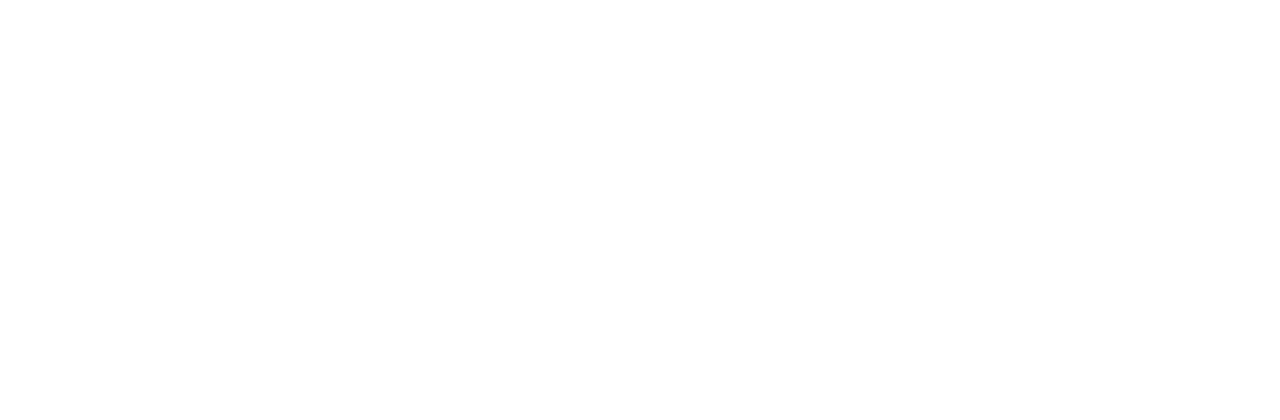
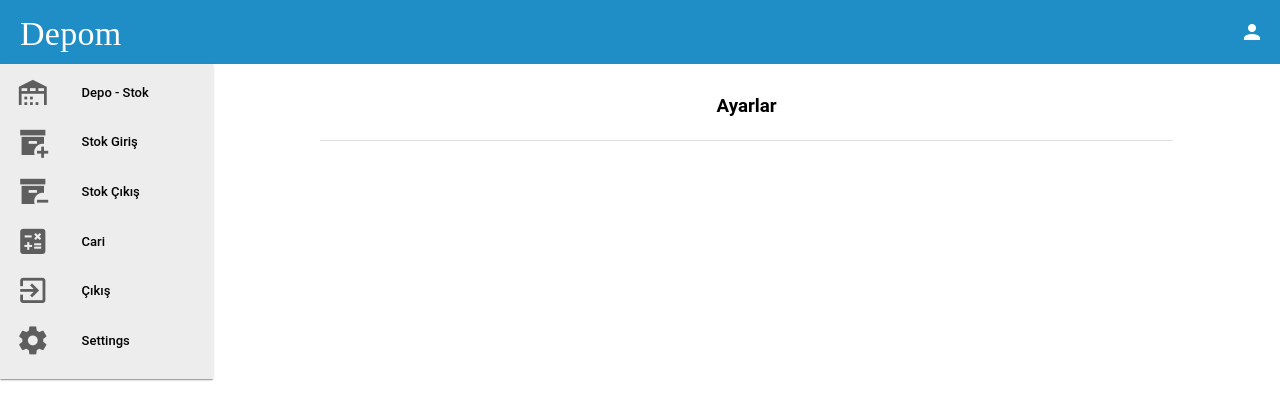
Before and after one commit to nurcancurebal/depom-frontend, a Vue app: page /settings in a window 1280 px wide. Before the commit this address had no page. Shown: the top 420 px of the page. Built offline with nearby package versions, Linux system fonts and the light colour scheme; no server answers.

Commit message:
settings sayfası

```diff
--- a/src/components/TheSidebar.vue
+++ b/src/components/TheSidebar.vue
@@ -57,6 +57,18 @@
               class="mb-2"
             />
           </router-link>
+
+          <router-link
+            to="/settings"
+            style="text-decoration: none; color: black"
+          >
+            <v-list-item
+              prepend-icon="mdi-cog"
+              title="Settings"
+              value="settings"
+              class="mb-2"
+            />
+          </router-link>
         </v-list>
       </v-navigation-drawer>
       <v-main style="height: 315px" />
--- a/src/router/index.js
+++ b/src/router/index.js
@@ -5,6 +5,7 @@
 import Current from "@/views/Current"
 import Home from "@/views/Home"
 import UpdateAccount from "@/views/UpdateAccount"
+import Settings from "@/views/Settings"
 
 const routes = [
   {
@@ -37,6 +38,11 @@
     name: 'UpdateAccount',
     component: UpdateAccount
   },
+  {
+    path: '/settings',
+    name: 'Settings',
+    component: Settings
+  },
 ]
 
 const router = createRouter({
--- /dev/null
+++ b/src/views/Settings.vue
@@ -0,0 +1,35 @@
+<template>
+  <div>
+    <v-row no-gutters>
+      <v-col cols="12">
+        <TheNavbar />
+      </v-col>
+    </v-row>
+    <v-row no-gutters>
+      <v-col cols="2">
+        <TheSidebar />
+      </v-col>
+      <v-col cols="10">
+        <div
+          style="display: flex; flex-direction: column; align-items: center"
+          class="my-7"
+        >
+          <h3>Ayarlar</h3>
+          <v-divider style="width: 80%" class="my-5" />
+        </div>
+      </v-col>
+    </v-row>
+  </div>
+</template>
+
+<script>
+import TheSidebar from "../components/TheSidebar.vue";
+import TheNavbar from "../components/TheNavbar.vue";
+
+export default {
+  components: {
+    TheSidebar,
+    TheNavbar,
+  },
+};
+</script>
```
